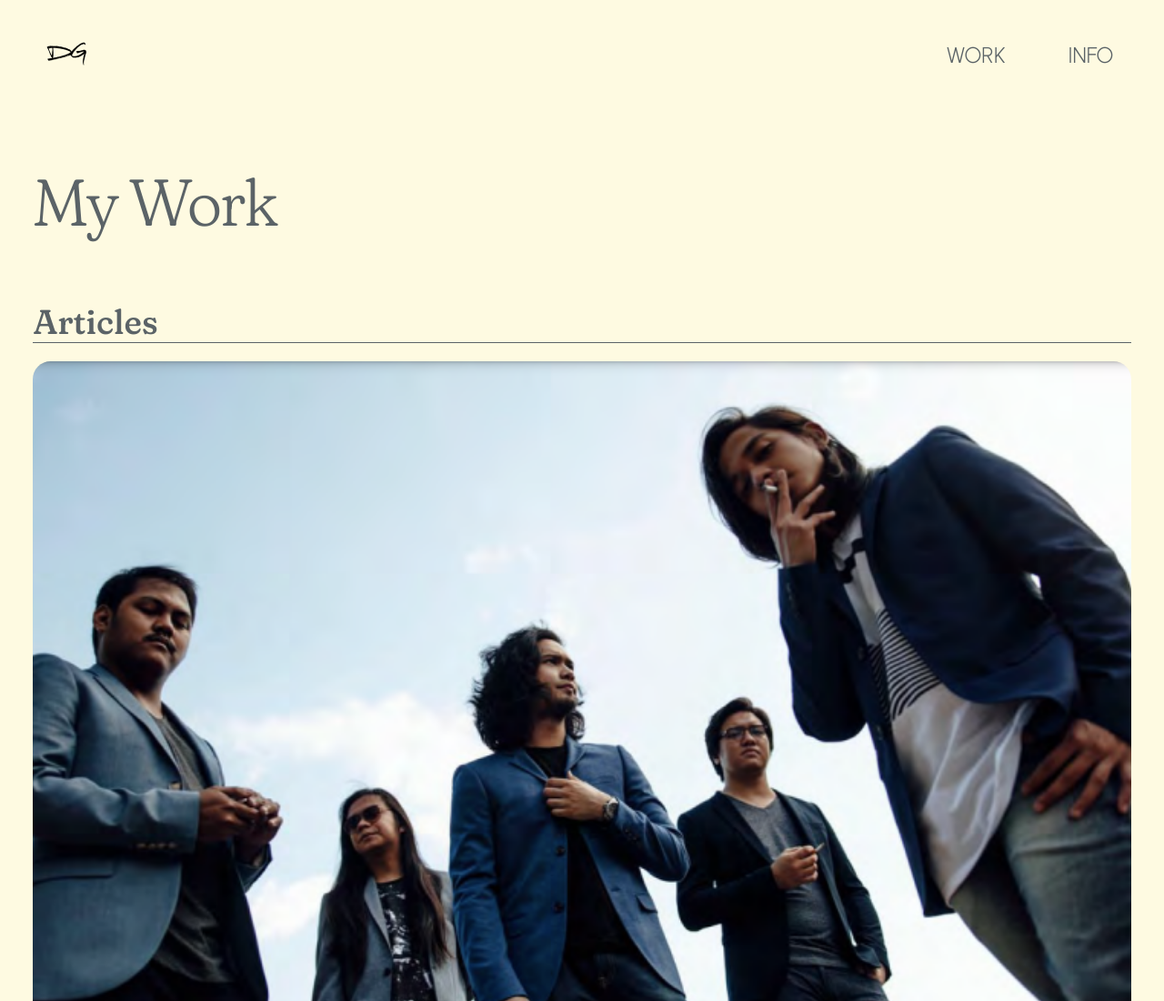
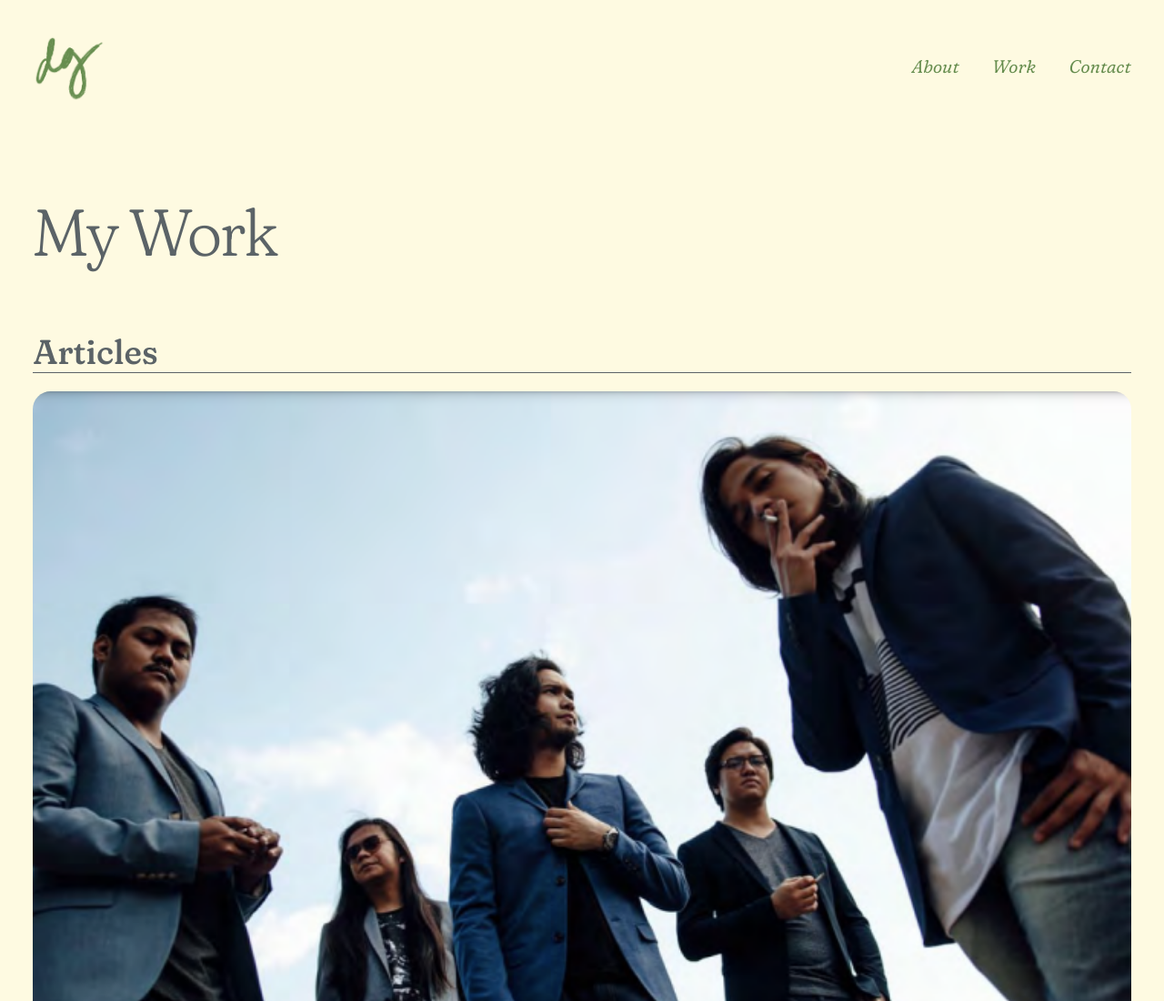
Before and after one commit to joshjavier/danngalon-portfolio, an Eleventy site: page _source/work.html in a window 1280 px wide. Shown: the top 1100 px of the page at 91% size. Built offline with nearby package versions, Linux system fonts and the light colour scheme; Eleventy itself is replaced by a stand-in of ours; files that its build step writes are made by us from their sources; files whose address does not match are found by name; a web font is replaced by a local one; what lightningcss would draw is missing.

Commit message:
Update site header

```diff
--- a/_source/_includes/header.html
+++ b/_source/_includes/header.html
@@ -1,12 +1,13 @@
-<header class="header space --top-pad-m --bottom-pad-m grid__item --span-12">
+<header class="header grid__item --span-12">
   <div class="flex --justify-between --align-items-center">
     <div class="logo">
-      <a href="/">{% image "logo-placeholder.png", "" %}</a>
+      <a href="/">{% image "logo.webp", "" %}</a>
     </div>
     <div class="nav-links">
-      <ul role="list" class="text --unlisted --sans --uppercase --step-1 flex --gap-m space --bottom-flush ">
-        <li><a href="/work" class="space --left-pad-s --right-pad-s text --undecorated">Work</a></li>
-        <li><a href="/info" class="space --left-pad-s --right-pad-s text --undecorated">Info</a></li>
+      <ul role="list">
+        <li><a href="#about">About</a></li>
+        <li><a href="/work">Work</a></li>
+        <li><a href="#contact">Contact</a></li>
       </ul>
     </div>
   </div>
--- a/_source/assets/css/_base/@root.css
+++ b/_source/assets/css/_base/@root.css
@@ -104,6 +104,8 @@
   /* Custom pairs */
   /* Space s-l: 18px → 40px */
   --space-s-l: clamp(1.125rem, 0.7457rem + 1.8966vi, 2.5rem);
+  /* Space m-l: 27px → 40px */
+  --space-m-l: clamp(1.6875rem, 1.4634rem + 1.1207vi, 2.5rem);
 
   /* ---------------------------------------------------------------------------
   grid
--- a/_source/assets/css/_components/header.css
+++ b/_source/assets/css/_components/header.css
@@ -1,3 +1,31 @@
 .header {
-  padding-inline: var(--space-s-l);
+  padding: var(--space-m-l) var(--space-s-l);
+
+  & a {
+    display: block;
+    text-decoration: none;
+    letter-spacing: 0.2px;
+
+    &:hover {
+      opacity: 0.8;
+      transition: opacity ease 0.2s;
+    }
+  }
+
+  & .logo {
+    width: clamp(3rem, 2.3005rem + 3.3913vi, 5.4375rem); /* 48-87 */
+  }
+
+  & .nav-links {
+    font-style: italic;
+    --text-weight: 350;
+    --color-text: hsl(var(--color-primary));
+
+    & ul {
+      display: flex;
+      gap: var(--space-s-l);
+      list-style-type: none;
+      margin-bottom: var(--space-2xs);
+    }
+  }
 }
```
Also changed, not shown: _source/assets/images/logo.webp (added).
